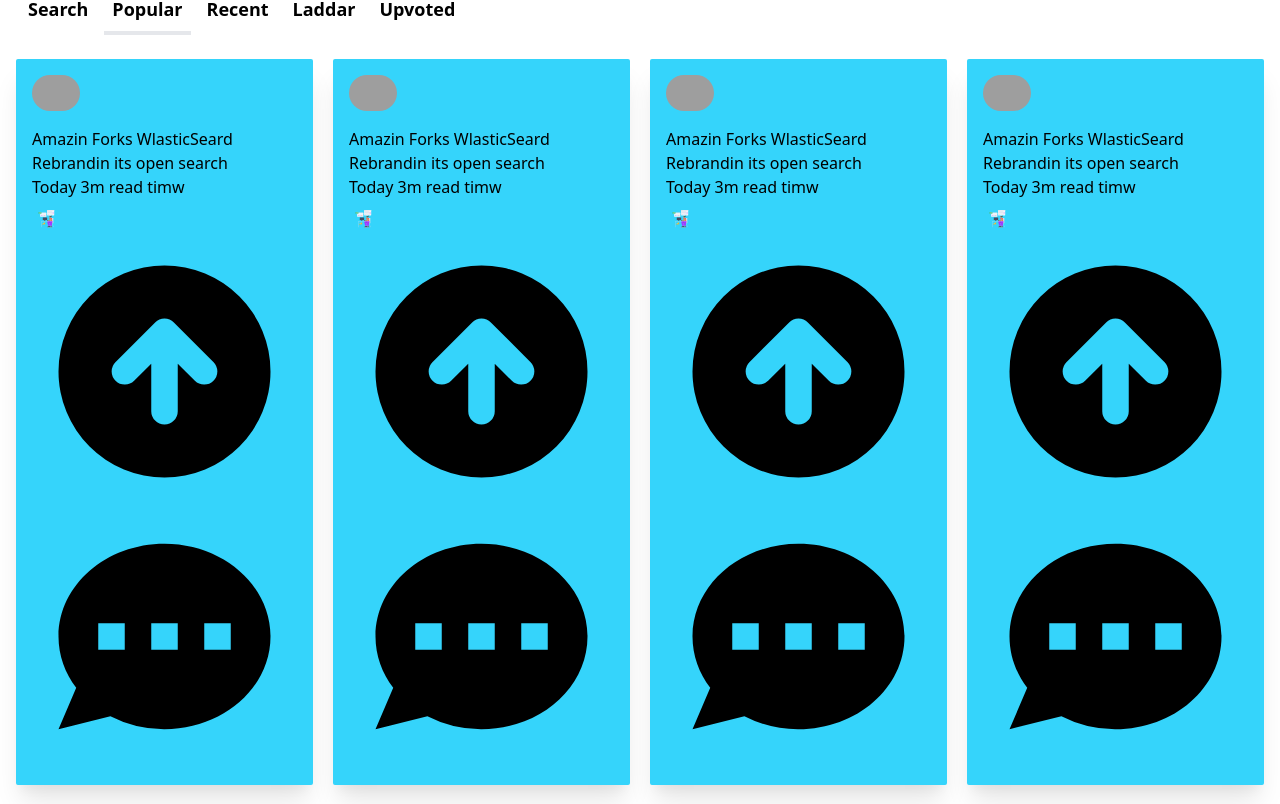
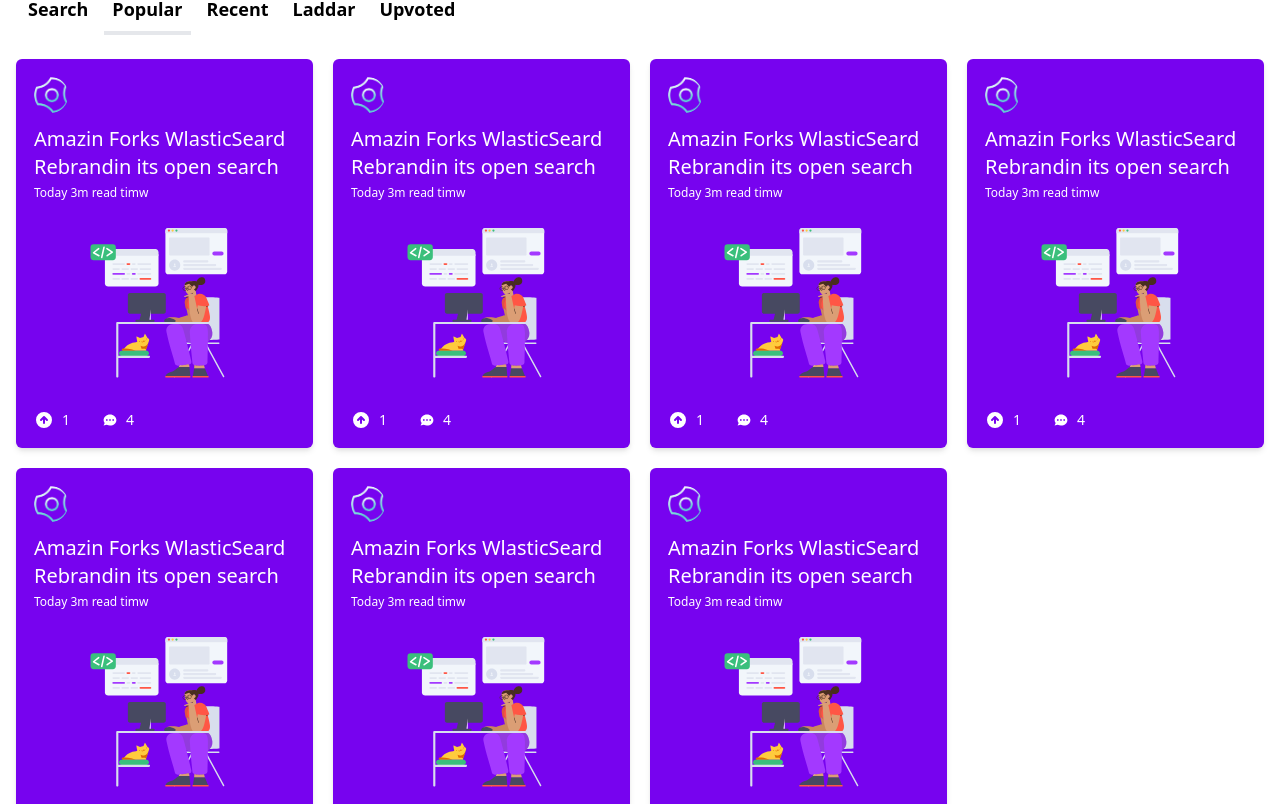
Before and after one commit to CodexpathCommunity/QuickStack, a Next.js app: page / in a window 1280 px wide. Shown: the part 636-1440 px from the top of the page. Built offline with nearby package versions, Linux system fonts and the light colour scheme; grey boxes are pictures that could not be loaded.

Commit message:
perfected the card

```diff
--- a/components/Card.js
+++ b/components/Card.js
@@ -4,13 +4,35 @@ import Avatar from "./Avatar";
 
 function Card() {
   return (
-    <div className="flex flex-col p-4 items-start  w-full max-w-xs bg-[#35d4fb] m-auto rounded-sm shadow-xl">
-      <Avatar url="/public/vercel.svg" className="mb-4" />
-      <h2>Amazin Forks WlasticSeard Rebrandin its open search</h2>
-      <h3>Today 3m read timw</h3>
-      <Image src="/images/learncode.svg" height={40} width={30} />
-      <ArrowCircleUpIcon />
-      <ChatIcon />
+    <div
+      className="
+      cursor-pointer
+    flex flex-col border-2 border-transparent hover:border-[#03056b] p-4
+    items-start text-white w-full
+    max-w-xs bg-[#7703ef] m-auto
+    rounded-md shadow-md hover:shadow-lg
+    "
+    >
+      <Avatar url="/images/logos.png" className="mb-3" />
+      <h2 className="text-xl font-lg mb-1">
+        Amazin Forks WlasticSeard Rebrandin its open search
+      </h2>
+      <h3 className="text-xs font-md">Today 3m read timw</h3>
+      <Image
+        src="/images/learncode.svg"
+        height={400}
+        width={500}
+        className="w-full"
+      />
+      <div className="flex items-start space-x-8">
+        <div className="flex items-center space-x-2">
+          <ArrowCircleUpIcon className="h-5" />{" "}
+          <h2 className="text-sm font-lg">1</h2>
+        </div>
+        <div className="flex items-center space-x-2">
+          <ChatIcon className="h-4" /> <h2 className="text-sm font-lg">4</h2>
+        </div>
+      </div>
     </div>
   );
 }
```
